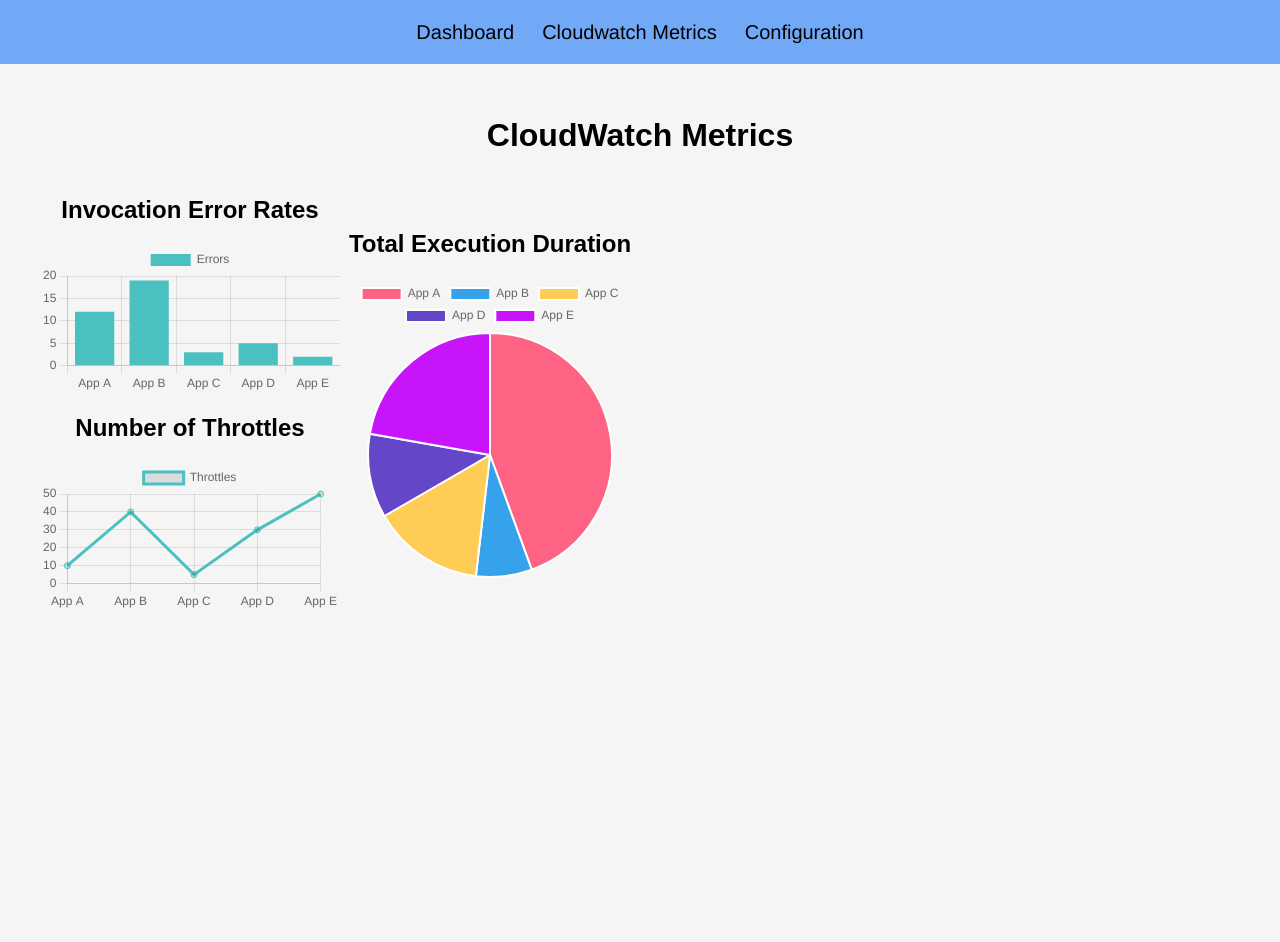
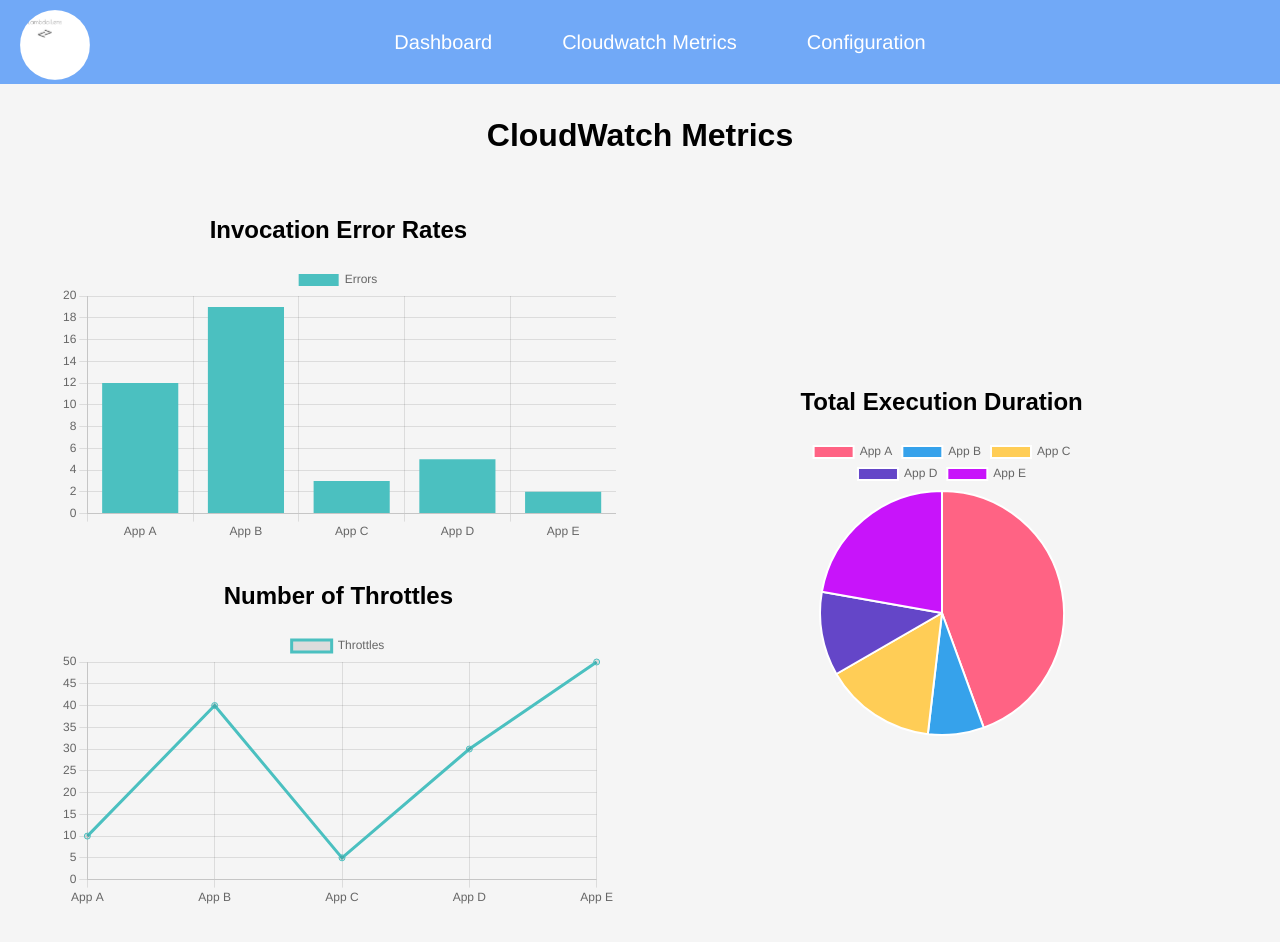
Before and after one commit to oslabs-beta/Lambda-Lens, a React (Vite) app in the folder client/: page /cloudwatchmetrics in a window 1280 px wide. Shown: the top 942 px of the page. Before the commit the page ends 800 px from the top, so only its background shows below. Built offline with nearby package versions, Linux system fonts and the light colour scheme.

Commit message:
refine logo

```diff
--- /dev/null
+++ b/client/src/NavbarComponent.css
@@ -0,0 +1,49 @@
+.navbar {
+    display: flex;
+    align-items: center;
+    background-color: #333;
+    padding: 10px 20px;
+    position: relative;
+}
+
+.logo-container {
+    position: absolute;
+    top: 10px;
+    left: 20px;
+    width: 70px;
+    height: 70px;
+    border-radius: 50%;
+    overflow: hidden;
+    display:flex;
+    align-items: center;
+    justify-content: center;
+}
+
+.logo-container img {
+    width: 100%;
+    height: 100%;
+    object-fit: cover;
+    object-position: top left;
+}
+
+#navbarLinks {
+    list-style-type: none;
+    margin: 0;
+    padding: 0;
+    display: flex;
+    gap: 20px;
+}
+
+#navbarLinks li {
+    margin: 0 15px;
+}
+
+#navbarLinks a {
+    color: #fff;
+    text-decoration: none;
+    padding: 10px;
+}
+
+#navbarLinks a:hover {
+    text-decoration: underline;
+}
--- a/client/src/components/NavbarComponent.tsx
+++ b/client/src/components/NavbarComponent.tsx
@@ -1,4 +1,6 @@
 import { Link } from 'react-router-dom';
+import '../NavbarComponent.css'
+import logo from '../logo.png'
 
 // const NavbarComponent = () => {
 //   return (
@@ -19,6 +21,9 @@ import { Link } from 'react-router-dom';
 const NavbarComponent = () => {
   return (
     <nav className='navbar'>
+      <div className='logo-container'>
+        <img src={logo} alt='Logo' className='logo' />
+      </div>
       <ul id='navbarLinks'>
         <li>
           <Link to='/'>Dashboard</Link>
@@ -35,3 +40,62 @@ const NavbarComponent = () => {
 };
 
 export default NavbarComponent;
+// import React, { useState, useEffect } from 'react';
+// import { Link } from 'react-router-dom';
+// import '../NavbarComponent.css';
+// import logo from '../logo.png';
+
+// const NavbarComponent = () => {
+//   const [darkMode, setDarkMode] = useState(false);
+
+//   useEffect(() => {
+//     const savedTheme = localStorage.getItem('theme');
+//     if (savedTheme === 'dark') {
+//       setDarkMode(true);
+//       document.body.classList.add('darkmode');
+//     }
+//   }, []);
+
+//   const toggleDarkMode = () => {
+//     setDarkMode(!darkMode);
+//     if (!darkMode) {
+//       document.body.classList.add('darkmode');
+//       localStorage.setItem('theme', 'dark');
+//     } else {
+//       document.body.classList.remove('darkmode');
+//       localStorage.removeItem('theme');
+//     }
+//   };
+
+//   return (
+//     <nav className='navbar'>
+//       <div className='logo-container'>
+//         <img src={logo} alt='Logo' className='logo' />
+//       </div>
+//       <ul id='navbarLinks'>
+//         <li>
+//           <Link to='/'>Dashboard</Link>
+//         </li>
+//         <li>
+//           <Link to='/cloudwatchmetrics'>Cloudwatch Metrics</Link>
+//         </li>
+//         <li>
+//           <Link to='/configuration'>Configuration</Link>
+//         </li>
+//       </ul>
+//       <div id='theme-switch' onClick={toggleDarkMode}>
+//         {darkMode ? (
+//           <svg /* Dark mode icon SVG */>
+//             {/* SVG path data for dark mode */}
+//           </svg>
+//         ) : (
+//           <svg /* Light mode icon SVG */>
+//             {/* SVG path data for light mode */}
+//           </svg>
+//         )}
+//       </div>
+//     </nav>
+//   );
+// };
+
+// export default NavbarComponent;
--- a/client/src/styles.css
+++ b/client/src/styles.css
@@ -21,17 +21,24 @@ body {
 
 .container {
   display: flex;
+  justify-content: space-between;
+  padding: 20px;
 }
 
 .charts-column {
+  flex: 1;
   display: flex;
   flex-direction: column;
+  gap: 20px;
+  max-width: 48%;
 }
 
 .offset-graph {
+  flex: 1;
   display: flex;
   align-items: center;
   justify-content: center;
+  max-width: 48%;
 }
 
 .dashboard-container {
```
Also changed, not shown: client/src/logo.png (added).
